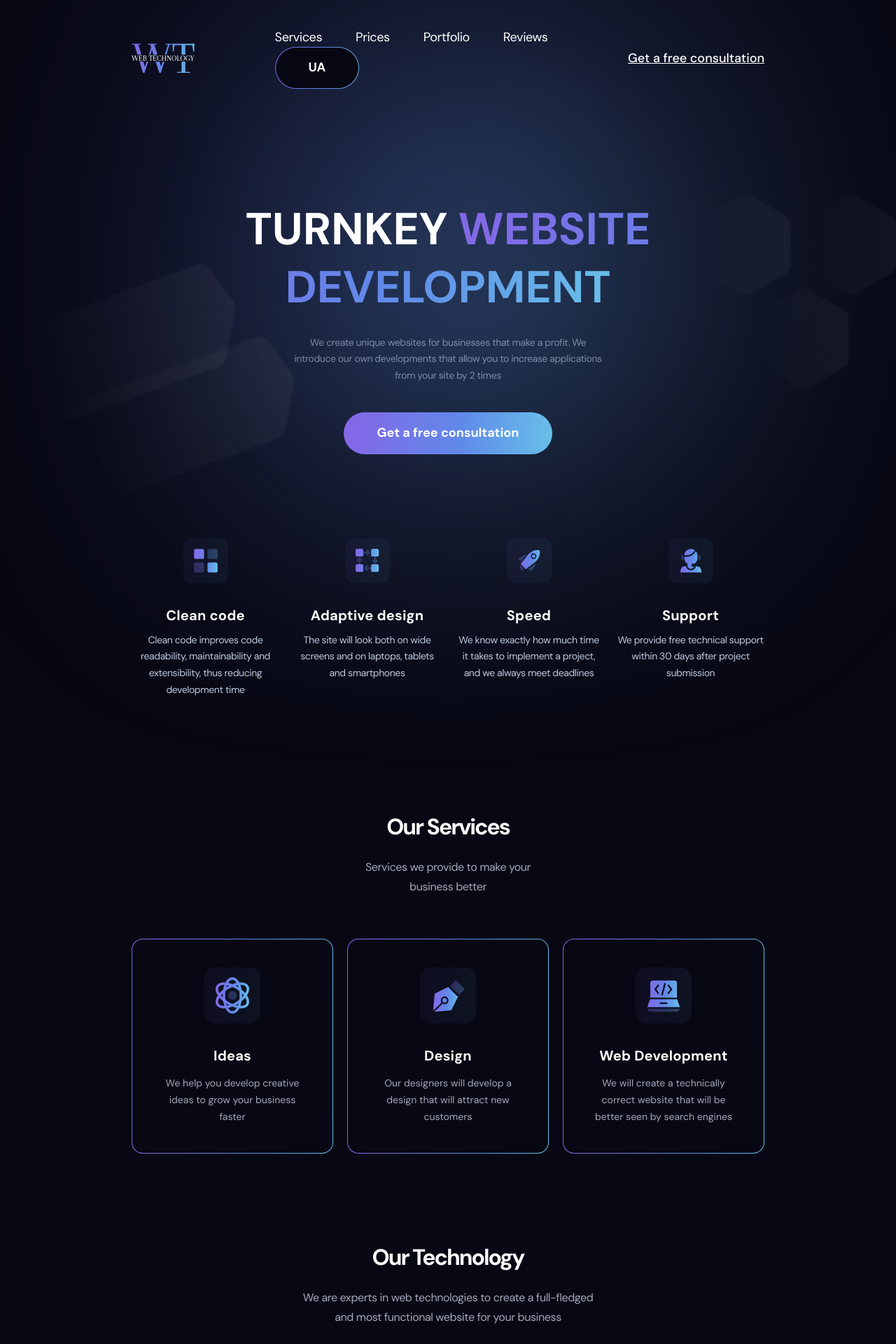
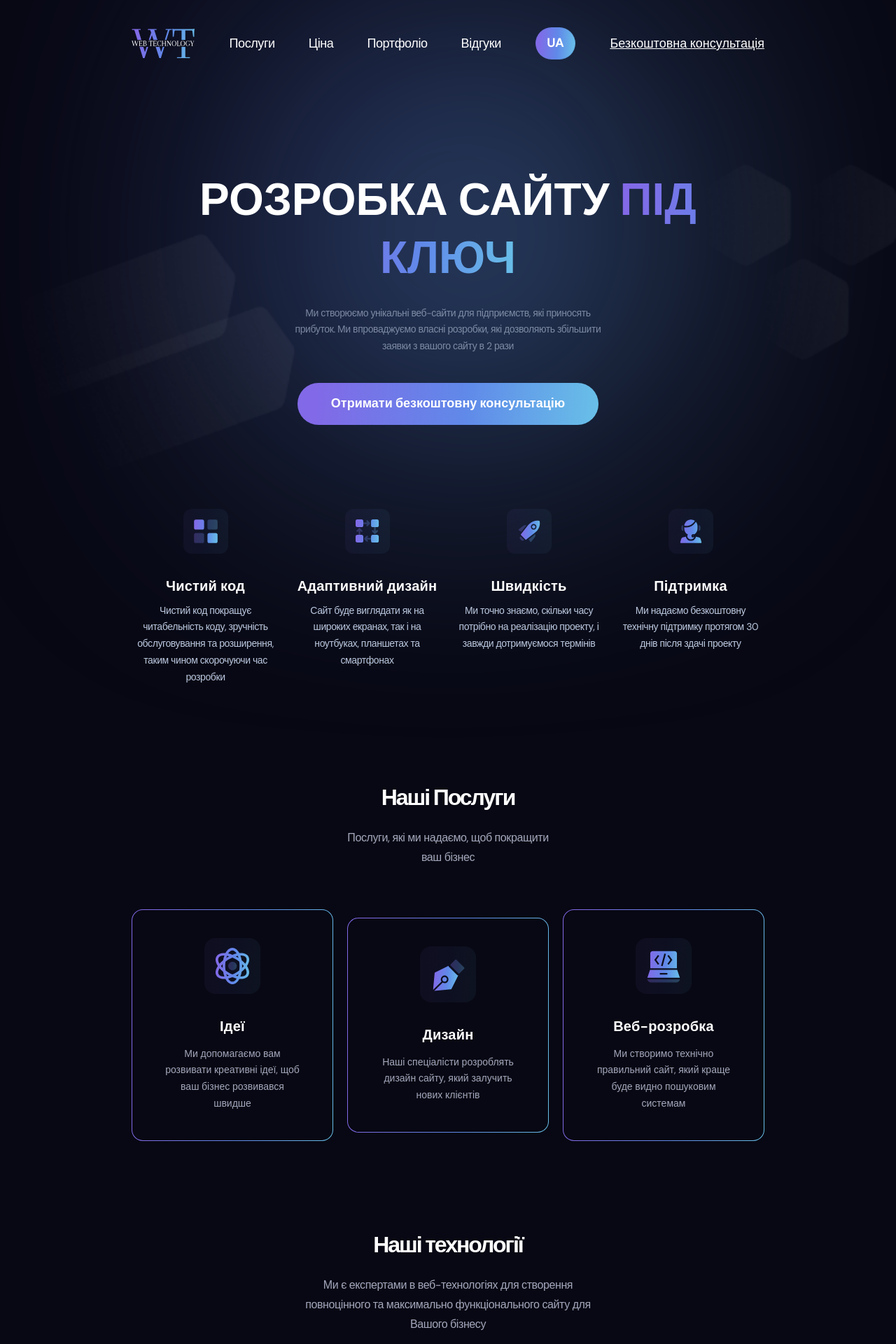
Before and after one commit to SerhiiOnyshchenko/web-technology, a React (Create React App) app: page / in a window 1280 px wide. Shown: the top 1920 px of the page at 70% size. Built offline with nearby package versions, Linux system fonts and the light colour scheme.

Commit message:
bugfix multilingualism

```diff
--- a/src/components/ButtonLanguage/index.module.css
+++ b/src/components/ButtonLanguage/index.module.css
@@ -1,11 +1,11 @@
 .Btn {
   position: relative;
-  padding: 17px 47px;
+  padding: 10px 15px;
   display: flex;
   justify-content: center;
   align-items: center;
   border-radius: 50px;
-  background: var(--bg);
+  background: var(--gradient);
   background-clip: padding-box;
   color: var(--white);
   border: 1px solid transparent;
@@ -28,29 +28,3 @@
   background: var(--gradient);
   transition: var(--transition);
 }
-.Btn:hover,
-.Btn:focus {
-  transition: var(--transition);
-  background: transparent;
-}
-.Active {
-  position: relative;
-  padding: 17px 47px;
-  display: flex;
-  justify-content: center;
-  align-items: center;
-  border-radius: 50px;
-  background: transparent;
-  background-clip: padding-box;
-  color: var(--white);
-  border: 1px solid transparent;
-  font-weight: 700;
-  font-size: 18px;
-  line-height: 1.31;
-  transition: var(--transition);
-}
-.Active:hover,
-.Active:focus {
-  transition: var(--transition);
-  background: rgba(0, 0, 0, 0.3);
-}
--- a/src/components/Header/Header.jsx
+++ b/src/components/Header/Header.jsx
@@ -7,6 +7,7 @@ import Nav from 'components/Nav/Nav';
 import { useState } from 'react';
 import Modal from 'components/Modal/Modal';
 import { useTranslation } from 'react-i18next';
+import ButtonLanguage from 'components/ButtonLanguage/ButtonLanguage';
 
 export default function Header() {
   const isMobile = useMediaQuery({ maxWidth: 1023 });
@@ -22,6 +23,7 @@ export default function Header() {
           {!isMobile ? (
             <>
               <Nav />
+              <ButtonLanguage />
               <button
                 type="button"
                 className={s.Request}
@@ -29,7 +31,7 @@ export default function Header() {
                   setShowModal(true);
                 }}
               >
-                {t('Button')}
+                {t('Button small')}
               </button>
             </>
           ) : (
--- a/src/components/Nav/Nav.jsx
+++ b/src/components/Nav/Nav.jsx
@@ -1,7 +1,6 @@
 import React from 'react';
 import s from './index.module.css';
 import { useTranslation } from 'react-i18next';
-import ButtonLanguage from 'components/ButtonLanguage/ButtonLanguage';
 
 export default function Nav({ toggle }) {
   const { t } = useTranslation();
@@ -21,7 +20,6 @@ export default function Nav({ toggle }) {
           <a href="#Reviews">{t('Reviews')}</a>
         </li>
       </ul>
-      <ButtonLanguage />
     </nav>
   );
 }
--- a/src/components/Prices/Prices.jsx
+++ b/src/components/Prices/Prices.jsx
@@ -60,7 +60,7 @@ export default function Prices() {
                   setOpen(true);
                 }}
               >
-                <div className={s.BtnText}>{t('Button')}</div>
+                <div className={s.BtnText}>{t('Button small')}</div>
                 <IconRight />
               </button>
             </li>
@@ -107,7 +107,7 @@ export default function Prices() {
                   setOpen(true);
                 }}
               >
-                <div className={s.BtnText}>{t('Button')}</div>
+                <div className={s.BtnText}>{t('Button small')}</div>
                 <IconRight />
               </button>
             </li>
@@ -148,7 +148,7 @@ export default function Prices() {
                   setOpen(true);
                 }}
               >
-                <div className={s.BtnText}>{t('Button')}</div>
+                <div className={s.BtnText}>{t('Button small')}</div>
                 <IconRight />
               </button>
             </li>
--- a/src/i18n.js
+++ b/src/i18n.js
@@ -16,7 +16,7 @@ const resources = {
 i18n.use(initReactI18next).init({
   resources,
   lng: JSON.parse(localStorage.getItem('language')),
-  fallbackLng: 'en',
+  fallbackLng: 'ua',
 });
 
 export default i18n;
--- a/src/trans/en.json
+++ b/src/trans/en.json
@@ -4,6 +4,7 @@
   "Portfolio": "Portfolio",
   "Reviews": "Reviews",
   "Button": "Get a free consultation",
+  "Button small":"Get a free consultation",
   "Hero title": "Turnkey",
   "Hero title span":"website development",
   "Hero awterTitle": "We create unique websites for businesses that make a profit. We introduce our own developments that allow you to increase applications from your site by 2 times",
--- a/src/trans/ua.json
+++ b/src/trans/ua.json
@@ -4,6 +4,7 @@
   "Portfolio": "Портфоліо",
   "Reviews": "Відгуки",
   "Button": "Отримати безкоштовну консультацію",
+  "Button small": "Безкоштовна консультація",
   "Hero title": "РОЗРОБКА САЙТУ",
   "Hero title span":"ПІД КЛЮЧ",
   "Hero awterTitle": "Ми створюємо унікальні веб-сайти для підприємств, які приносять прибуток. Ми впроваджуємо власні розробки, які дозволяють збільшити заявки з вашого сайту в 2 рази",
@@ -20,7 +21,7 @@
   "Ideas": "Ідеї",
   "Ideas text": "Ми допомагаємо вам розвивати креативні ідеї, щоб ваш бізнес розвивався швидше",
   "Design": "Дизайн",
-  "Design text": "Наші дизайнери розроблять дизайн, який залучить нових клієнтів",
+  "Design text": "Наші спеціалісти розроблять дизайн сайту, який залучить нових клієнтів",
   "Web Development": "Веб-розробка",
   "Web Development text": "Ми створимо технічно правильний сайт, який краще буде видно пошуковим системам",
   "Our Technology": "Наші технології",
```
